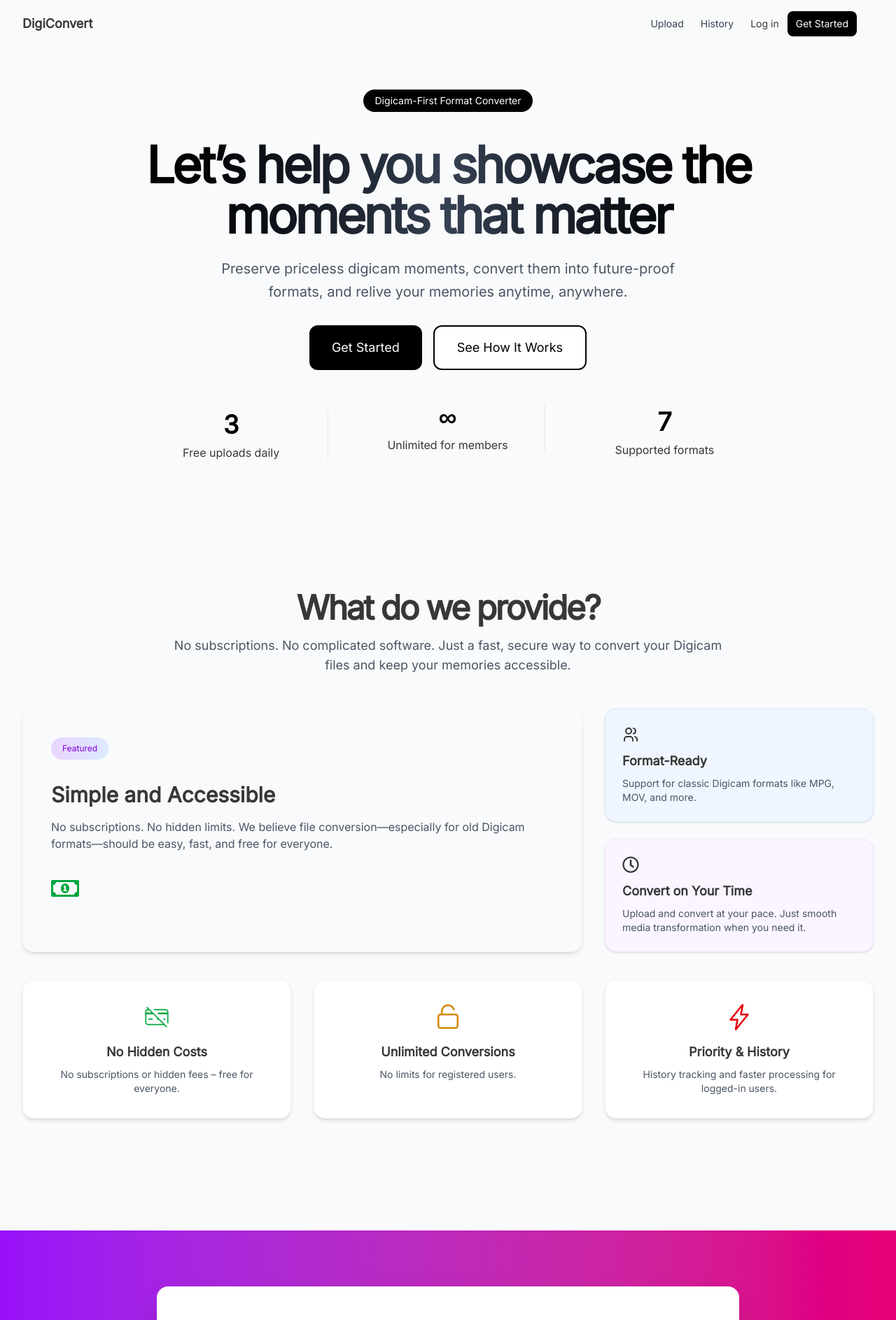
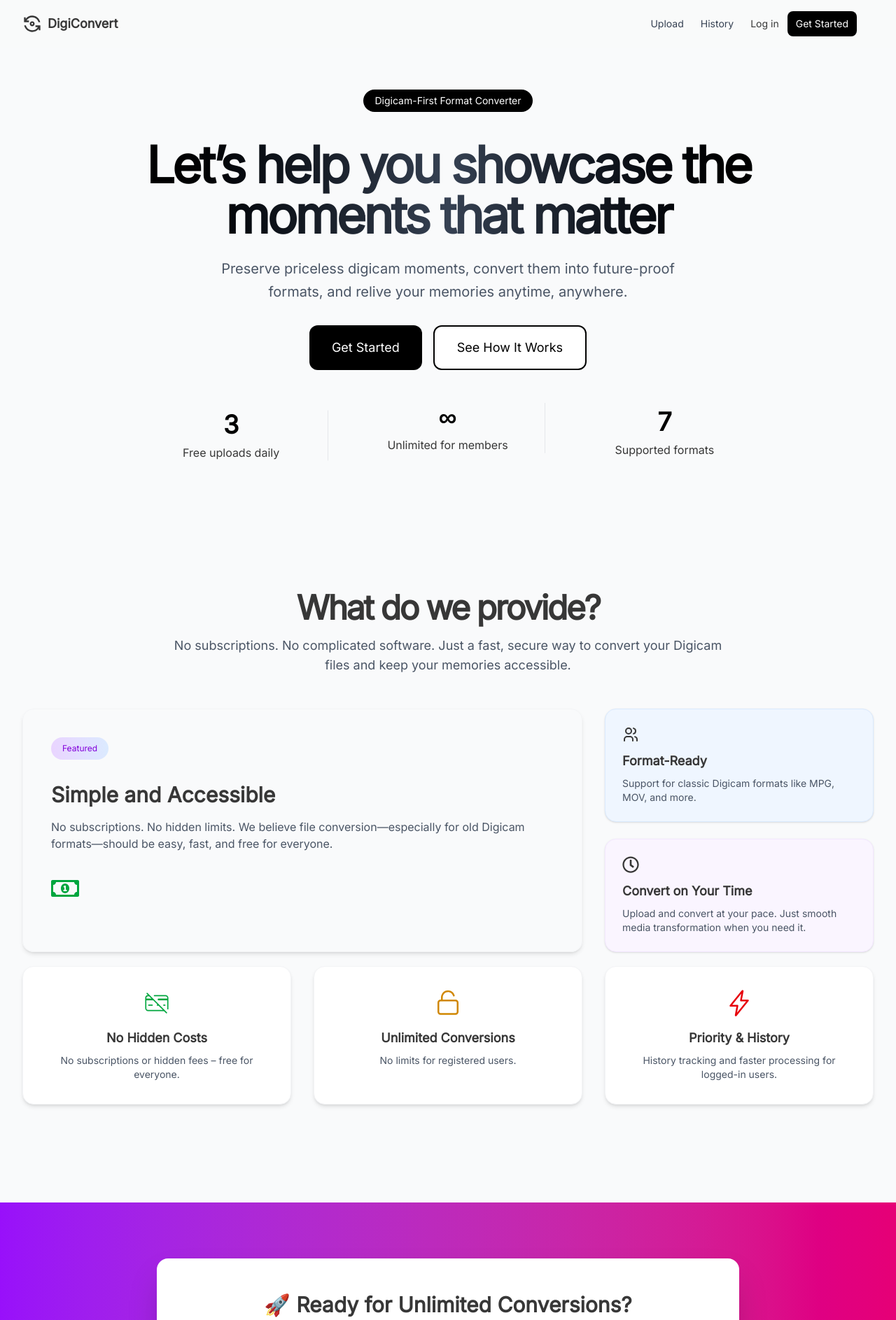
Before and after one commit to aidantiu/digiconverter, a React (Vite) app in the folder client/: page / in a window 1280 px wide. Shown: the top 1887 px of the page at 70% size. Built offline with nearby package versions, Linux system fonts and the light colour scheme; no server answers.

Commit message:
chore: update logo

```diff
--- a/client/src/components/Navbar.jsx
+++ b/client/src/components/Navbar.jsx
@@ -1,6 +1,7 @@
 import React, { useState, useEffect } from 'react';
 import { Link, useLocation } from 'react-router-dom';
 import { authUtils } from '../utils/auth';
+import { MdOutlineFlipCameraAndroid } from "react-icons/md";
 
 const Navbar = () => {
     const [isLoggedIn, setIsLoggedIn] = useState(false);
@@ -61,8 +62,9 @@
             <div className="max-w-7xl mx-auto px-4 sm:px-6 lg:px-8">
                 <div className="flex justify-between items-center py-4">
                     {/* Logo */}
-                    <Link to="/" className="text-lg font-bold font-stretch-ultra-expanded hover:text-black transition-colors">
-                        DigiConvert
+                    <Link to="/" className="flex items-center text-lg hover:text-black transition-colors">
+                        <MdOutlineFlipCameraAndroid className="w-7 h-7 mr-2" />
+                        <p className='font-extrabold'>DigiConvert</p>
                     </Link>
 
                     {/* Navigation and Auth Section */}
--- a/client/src/pages/HomePage.jsx
+++ b/client/src/pages/HomePage.jsx
@@ -7,6 +7,7 @@
 import { CiCreditCardOff } from "react-icons/ci";
 import { GoUnlock } from "react-icons/go";
 import { IoFlashOutline } from "react-icons/io5";
+
 
 const HomePage = () => {
     return (
@@ -108,7 +109,7 @@
                     </div>
                 </div>
 
-                <div className="max-w-7xl mx-auto px-2 sm:px-4 lg:px-8 py-10">
+                <div className="max-w-7xl mx-auto px-2 sm:px-4 lg:px-8 py-5">
                     <div className="grid grid-cols-1 md:grid-cols-3 gap-8">
                         {/* Card 1 */}
                         <div className="bg-white rounded-2xl shadow-md hover:shadow-xl transition-shadow duration-300 p-8 flex flex-col items-center text-center border border-gray-100">
```
